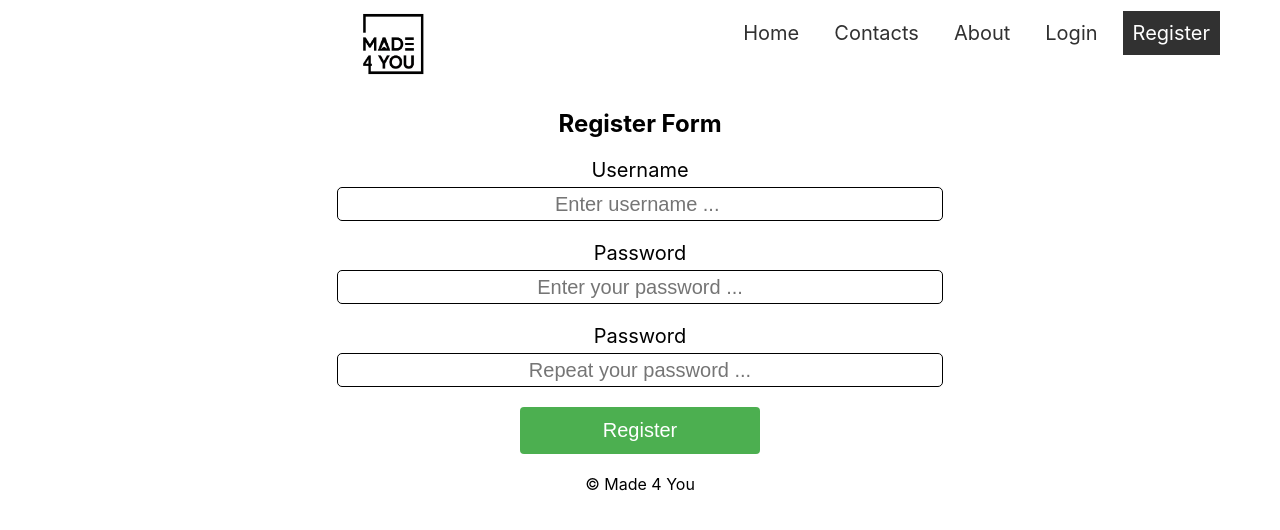
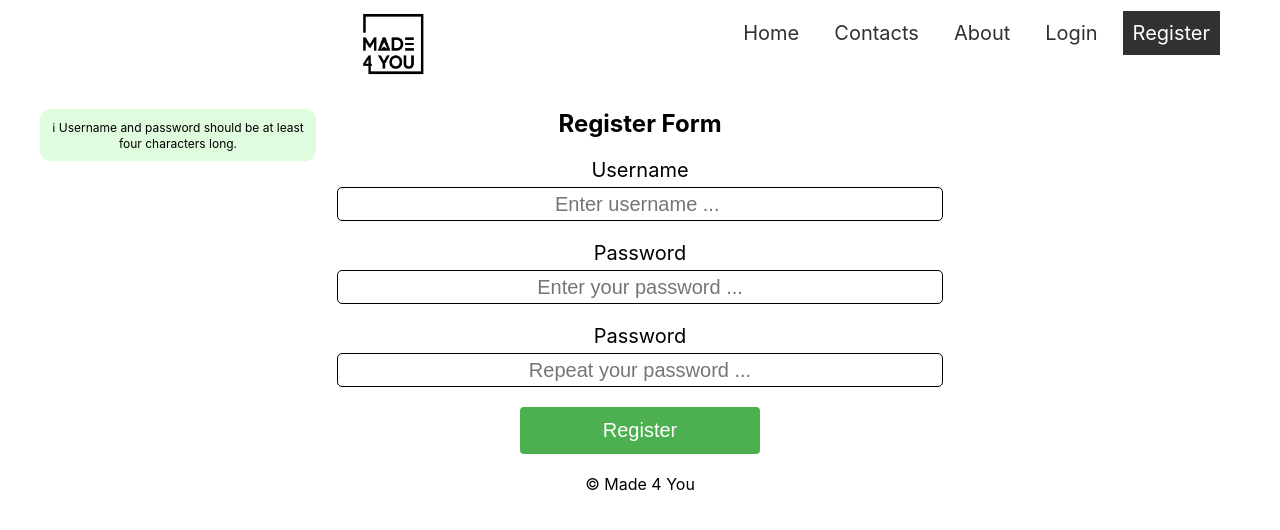
Before and after one commit to aleksandar-sokolov/made-for-you, a React (Create React App) app: page /register in a window 1280 px wide. Shown: the top 530 px of the page. Built offline with nearby package versions, Linux system fonts and the light colour scheme.

Commit message:
Create InfoMessage component

```diff
--- /dev/null
+++ b/src/components/InfoMessage/InfoMessage.css
@@ -0,0 +1,23 @@
+div.info-message {
+    position: absolute;
+    font-size: 12px;
+    padding: 10px;
+    margin: 0 auto;
+    width: 20%;
+    background-color: rgba(194, 250, 189, 0.5);
+    border-radius: 10px;
+    cursor: pointer;
+
+}
+
+div.info-message:hover {
+    text-decoration: line-through;
+}
+
+.info-message p {
+    display: inline;
+}
+
+.info-message.hide {
+    display: none;
+}
--- /dev/null
+++ b/src/components/InfoMessage/InfoMessage.js
@@ -0,0 +1,17 @@
+
+import { useState } from 'react';
+import './InfoMessage.css'
+
+const InfoMessage = ({ children }) => {
+
+    const [classes, setClasses] = useState('info-message')
+
+    return (
+        <div className={classes} onClick={() => setClasses('info-message hide')}>
+            <span> &#8505; </span>
+            <p>{children}</p>
+        </div>
+    );
+}
+
+export default InfoMessage;
--- a/src/components/UserForms/Register/Register.js
+++ b/src/components/UserForms/Register/Register.js
@@ -1,11 +1,11 @@
 import { useContext } from "react";
 import { ErrorContext } from "../../../contexts/ErrorContext";
 import { registerUser } from "../../../services/authServices";
+import InfoMessage from "../../InfoMessage/InfoMessage";
 
+const Register = ({ history }) => {
 
-const Register = ({history}) => {
-
-    const {displayError} = useContext(ErrorContext)
+    const { displayError } = useContext(ErrorContext)
 
     const handleSubmitRegister = (e) => {
         e.preventDefault()
@@ -36,7 +36,7 @@ const Register = ({history}) => {
         registerUser(username, password)
             .then(res => {
                 console.log(res)
-                if(res.hasOwnProperty("errorData")) throw new Error(res.message)
+                if (res.hasOwnProperty("errorData")) throw new Error(res.message)
                 history.push('/login')
             })
             .catch(err => {
@@ -48,6 +48,7 @@ const Register = ({history}) => {
 
     return (
         <div className="register">
+            <InfoMessage>Username and password should be at least four characters long.</InfoMessage>
             <h2>Register Form</h2>
             <form onSubmit={handleSubmitRegister}>
                 <label htmlFor="username">Username</label>
```
